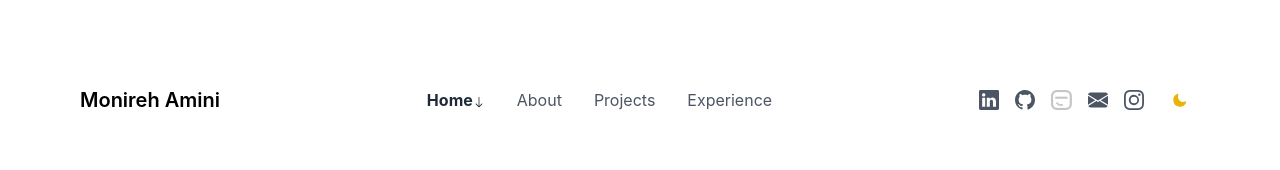
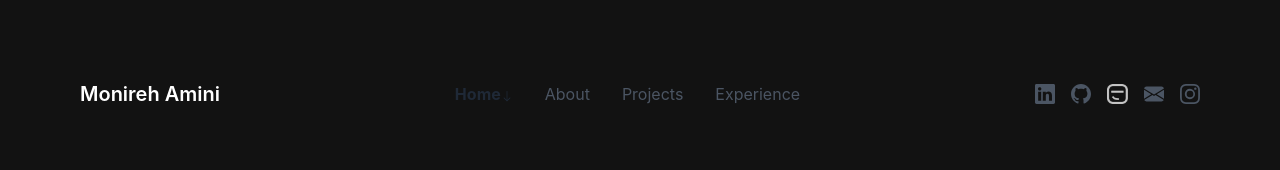
Before and after one commit to monireamini/monireamini.github.io, a Next.js app: page / in a window 1280 px wide. Shown: the top 170 px of the page. Built offline with nearby package versions, Linux system fonts and the light colour scheme.

Commit message:
hide light/dark theme switch

```diff
--- a/components/navbar/navbar.tsx
+++ b/components/navbar/navbar.tsx
@@ -13,6 +13,7 @@ const Navbar = () => {
 
     useEffect(() => {
         setMounted(true);
+        setTheme('dark');
     }, []);
 
     return (
@@ -44,38 +45,38 @@ const Navbar = () => {
                 {/* contacts and dark/light theme switch */}
                 <div className="space-x-4 flex flex-row items-center">
                     <Contacts />
-                    <button
-                        aria-label="Toggle Dark Mode"
-                        type="button"
-                        className="w-10 h-10 p-3 rounded focus:outline-none"
-                        onClick={() => setTheme(theme === "dark" ? "light" : "dark")}
-                    >
-                        {mounted && (
-                            <svg
-                                xmlns="http://www.w3.org/2000/svg"
-                                viewBox="0 0 24 24"
-                                fill="currentColor"
-                                stroke="currentColor"
-                                className="w-4 h-4 text-yellow-500 dark:text-yellow-500"
-                            >
-                                {theme === "dark" ? (
-                                    <path
-                                        strokeLinecap="round"
-                                        strokeLinejoin="round"
-                                        strokeWidth={2}
-                                        d="M12 3v1m0 16v1m9-9h-1M4 12H3m15.364 6.364l-.707-.707M6.343 6.343l-.707-.707m12.728 0l-.707.707M6.343 17.657l-.707.707M16 12a4 4 0 11-8 0 4 4 0 018 0z"
-                                    />
-                                ) : (
-                                    <path
-                                        strokeLinecap="round"
-                                        strokeLinejoin="round"
-                                        strokeWidth={2}
-                                        d="M20.354 15.354A9 9 0 018.646 3.646 9.003 9.003 0 0012 21a9.003 9.003 0 008.354-5.646z"
-                                    />
-                                )}
-                            </svg>
-                        )}
-                    </button>
+                    {/*<button*/}
+                    {/*    aria-label="Toggle Dark Mode"*/}
+                    {/*    type="button"*/}
+                    {/*    className="w-10 h-10 p-3 rounded focus:outline-none"*/}
+                    {/*    onClick={() => setTheme(theme === "dark" ? "light" : "dark")}*/}
+                    {/*>*/}
+                    {/*    {mounted && (*/}
+                    {/*        <svg*/}
+                    {/*            xmlns="http://www.w3.org/2000/svg"*/}
+                    {/*            viewBox="0 0 24 24"*/}
+                    {/*            fill="currentColor"*/}
+                    {/*            stroke="currentColor"*/}
+                    {/*            className="w-4 h-4 text-yellow-500 dark:text-yellow-500"*/}
+                    {/*        >*/}
+                    {/*            {theme === "dark" ? (*/}
+                    {/*                <path*/}
+                    {/*                    strokeLinecap="round"*/}
+                    {/*                    strokeLinejoin="round"*/}
+                    {/*                    strokeWidth={2}*/}
+                    {/*                    d="M12 3v1m0 16v1m9-9h-1M4 12H3m15.364 6.364l-.707-.707M6.343 6.343l-.707-.707m12.728 0l-.707.707M6.343 17.657l-.707.707M16 12a4 4 0 11-8 0 4 4 0 018 0z"*/}
+                    {/*                />*/}
+                    {/*            ) : (*/}
+                    {/*                <path*/}
+                    {/*                    strokeLinecap="round"*/}
+                    {/*                    strokeLinejoin="round"*/}
+                    {/*                    strokeWidth={2}*/}
+                    {/*                    d="M20.354 15.354A9 9 0 018.646 3.646 9.003 9.003 0 0012 21a9.003 9.003 0 008.354-5.646z"*/}
+                    {/*                />*/}
+                    {/*            )}*/}
+                    {/*        </svg>*/}
+                    {/*    )}*/}
+                    {/*</button>*/}
                 </div>
             </div>
 
```
